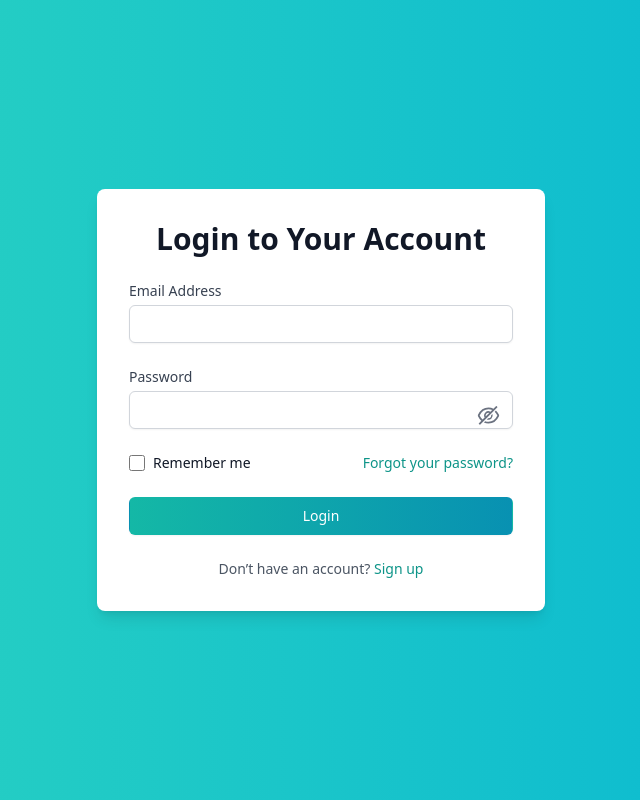
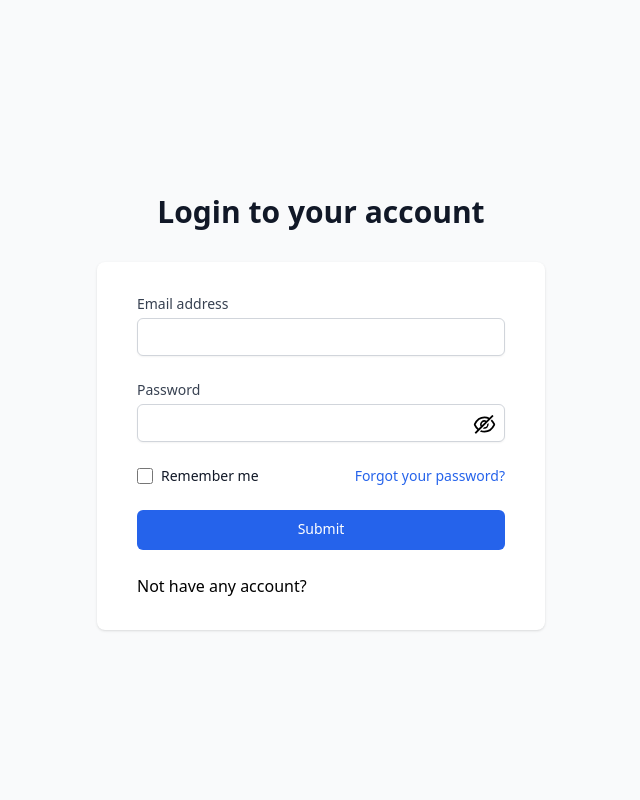
Before and after one commit to Vigneshkalvium/E-Commerce_follow_along, a React (Create React App) app in the folder frontend/: page /login in a window 1280 px wide. Shown: the whole page, without its empty margins (319-959 px from the left). Built offline with nearby package versions, Linux system fonts and the light colour scheme.

Commit message:
completed milestone 32

```diff
--- a/frontend/src/components/login/Login.jsx
+++ b/frontend/src/components/login/Login.jsx
@@ -1,44 +1,62 @@
 import { React, useState } from "react";
 import { AiOutlineEye, AiOutlineEyeInvisible } from "react-icons/ai";
-import { Link } from "react-router-dom";
-
+import styles from "../../styles/styles";
+import axios from 'axios';
+import { useDispatch } from 'react-redux';
+import { setemail } from "../../store/userActions";
+import { useNavigate } from "react-router-dom";
 const Login = () => {
+  const dispatch =useDispatch();
+const navigate =useNavigate();
 const [email, setEmail] = useState("");
   const [password, setPassword] = useState("");
   const [visible, setVisible] = useState(false);
-
-    const handleSubmit = (e) => {
+  const handleSubmit =async(e)=>{
     e.preventDefault();
-        console.log("Email:", email);
-        console.log("Password:", password);
+    try {
+      const response = await axios.post("http://localhost:8000/api/v2/user/login", { email, password });
+      console.log(response.data);
+          // Dispatch action to store email in Redux state
+          dispatch(setemail(email));
+          navigate("/");
+    } catch (error) {
+      console.error("There was an error logging in!", error);
+    }
   };
 
+
+
   return (
-        <div className="min-h-screen flex items-center justify-center bg-gradient-to-r from-teal-400 to-cyan-500 px-4 py-12">
-            <div className="max-w-md w-full bg-white rounded-lg shadow-lg p-8">
-                <h2 className="text-3xl font-extrabold text-center text-gray-900 mb-6">
-                    Login to Your Account
+    <div className="min-h-screen bg-gray-50 flex flex-col justify-center py-12 sm:px-6 lg:px-8">
+      <div className="sm:mx-auto sm:w-full sm:max-w-md">
+        <h2 className="mt-6 text-center text-3xl font-extrabold text-gray-900">
+          Login to your account
         </h2>
-                <form className="space-y-6" onSubmit={handleSubmit}>
+      </div>
+      <div className="mt-8 sm:mx-auto sm:w-full sm:max-w-md">
+        <div className="bg-white py-8 px-4 shadow sm:rounded-lg sm:px-10">
+          <form className="space-y-6" >
             <div>
               <label
                 htmlFor="email"
                 className="block text-sm font-medium text-gray-700"
               >
-                            Email Address
+                Email address
               </label>
               <div className="mt-1">
-                            <input
-                                type="email"
+                <input type="email"
                   name="email"
                   autoComplete="email"
                   required
                   value={email}
                   onChange={(e) => setEmail(e.target.value)}
-                                className="block w-full px-4 py-2 border border-gray-300 rounded-md shadow-sm placeholder-gray-400 focus:outline-none focus:ring-2 focus:ring-teal-500 focus:border-teal-500 sm:text-sm"
+                  className="appearance-none block w-full px-3 py-2 border
+                   border-gray-300 rounded-md shadow-sm placeholder-gray-400 focus:outline-none
+                    focus:ring-blue-500 focus:border-blue-500 sm:text-sm"
                 />
               </div>
             </div>
+
 
             <div>
               <label
@@ -48,38 +66,38 @@ const Login = () => {
                 Password
               </label>
               <div className="mt-1 relative">
-                            <input
-                                type={visible ? "text" : "password"}
+                <input  type={visible ? "text" : "password"}
                   name="password"
                   autoComplete="current-password"
                   required
                   value={password}
                   onChange={(e) => setPassword(e.target.value)}
-                                className="block w-full px-4 py-2 border border-gray-300 rounded-md shadow-sm placeholder-gray-400 focus:outline-none focus:ring-2 focus:ring-teal-500 focus:border-teal-500 sm:text-sm"
+                  className="appearance-none block w-full px-3 py-2 border
+                   border-gray-300 rounded-md shadow-sm placeholder-gray-400 focus:outline-none
+                    focus:ring-blue-500 focus:border-blue-500 sm:text-sm"
                 />
                   {visible ? (
                   <AiOutlineEye
-                                    className="absolute right-3 top-3 text-gray-500 cursor-pointer hover:text-gray-700"
+                    className="absolute right-2 top-2 cursor-pointer"
                     size={25}
                     onClick={() => setVisible(false)}
                   />
                 ) : (
                   <AiOutlineEyeInvisible
-                                    className="absolute right-3 top-3 text-gray-500 cursor-pointer hover:text-gray-700"
+                    className="absolute right-2 top-2 cursor-pointer"
                     size={25}
                     onClick={() => setVisible(true)}
                   />
                 )}
               </div>
             </div>
-
-                    <div className="flex items-center justify-between">
-                        <div className="flex items-center">
+            <div className={`${styles.noramlFlex} justify-between`}>
+              <div className={`${styles.noramlFlex}`}>
                 <input
+                  type="checkbox"
+                  name="remember-me"
                   id="remember-me"
-                                name="remember-me"
-                                type="checkbox"
-                                className="h-4 w-4 text-teal-600 focus:ring-teal-500 border-gray-300 rounded"
+                  className="h-4 w-4 text-blue-600 focus:ring-blue-500 border-gray-300 rounded"
                 />
                 <label
                   htmlFor="remember-me"
@@ -90,33 +108,33 @@ const Login = () => {
               </div>
               <div className="text-sm">
                 <a
-                                href="/forgot-password"
-                                className="font-medium text-teal-600 hover:text-teal-500"
+                  href=".forgot-password"
+                  className="font-medium text-blue-600 hover:text-blue-500"
                 >
                   Forgot your password?
                 </a>
               </div>
             </div>
-
+            <div>
               <button
-                        type="submit"
-                        className="w-full flex justify-center py-2 px-4 border border-transparent rounded-md shadow-sm text-sm font-medium text-white bg-gradient-to-r from-teal-500 to-cyan-600 hover:from-teal-600 hover:to-cyan-700 focus:outline-none focus:ring-2 focus:ring-offset-2 focus:ring-teal-500"
+                type="submit" onSubmit={handleSubmit}
+                className="group relative w-full h-[40px] flex justify-center py-2 px-4 border border-transparent text-sm font-medium rounded-md text-white bg-blue-600 hover:bg-blue-700"
               >
-                        Login
+                Submit
               </button>
-
-                    <div className="mt-6 text-center">
-                        <p className="text-sm text-gray-600">
-                            Don’t have an account?{' '}
-                            <Link to="/signup" className="font-medium text-teal-600 hover:text-teal-500">
-                                Sign up
-                            </Link>
-                        </p>
+            </div>
+            <div className={`${styles.noramlFlex} w-full`}>
+              <h4>Not have any account?</h4>
+              {/* <Link to="/sign-up" className="text-blue-600 pl-2">
+                Sign Up
+              </Link> */}
               </div>
           </form>
         </div>
       </div>
-    );
-};
+    </div>
+     )
+    }
 
-export default Login;
+
+    export default Login
--- a/frontend/src/pages/SelectAddress.jsx
+++ b/frontend/src/pages/SelectAddress.jsx
@@ -2,6 +2,7 @@
 import React, { useState, useEffect } from 'react';
 import Nav from '../components/Navbar';
 import { useNavigate } from 'react-router-dom';
+import { useSelector } from 'react-redux';
 
 const SelectAddress = () => {
     const [addresses, setAddresses] = useState([]);
@@ -9,10 +10,10 @@ const SelectAddress = () => {
     const [error, setError] = useState(null);
     const navigate = useNavigate();
 
-    const userEmail = 'vipvignesh@gmail.com';
-
+    const userEmail = useSelector((state) => state.user.email);
 
     useEffect(() => {
+        if (!userEmail) return;
         const fetchAddresses = async () => {
             try {
                 const response = await fetch(`http://localhost:8000/api/v2/user/addresses?email=${encodeURIComponent(userEmail)}`);
--- a/frontend/src/pages/cart.jsx
+++ b/frontend/src/pages/cart.jsx
@@ -3,6 +3,7 @@ import NavBar from '../components/Navbar';
 
 import { useState, useEffect,  } from 'react';
 import { useNavigate } from 'react-router-dom';
+import { useSelector } from 'react-redux';
 
 const Cart = () => {
 
@@ -12,9 +13,10 @@ const Cart = () => {
     const handlePlaceOrder = () => {
         navigate('/select-address');
     }
-
+    const email = useSelector((state) => state.user.email);
     useEffect(() => {
-        fetch(`http://localhost:8000/api/v2/product/cartproducts?email=${'vipvignesh@gmail.com'}`)
+        if (!email) return;
+        fetch(`http://localhost:8000/api/v2/product/cartproducts?email=${'email.com'}`)
           .then((res) => {
             if (!res.ok) {
               throw new Error(`HTTP error! status: ${res.status}`);
@@ -26,28 +28,10 @@ const Cart = () => {
             console.log("Products fetched:", data.cart);
           })
 
-          // {
-          //   "quantity": 2,
-          //   "productId": {
-          //     "_id": "123",
-          //     "name": "Laptop",   //product.productId.name
-          //     "price": 50000
-          //   }
-          // }
-
-          // into:
-
-          // {
-          //   "quantity": 2,
-          //   "_id": "123",
-          //   "name": "Laptop",   //product.name
-          //   "price": 50000
-          // }
-
           .catch((err) => {
             console.error(" Error fetching products:", err);
           });
-      }, []);
+      }, [email]);
 
       console.log("Products:", products);
 
--- a/frontend/src/pages/createAddress.jsx
+++ b/frontend/src/pages/createAddress.jsx
@@ -2,10 +2,11 @@ import React, { useState } from "react";
 import axios from "axios";
 import { useNavigate } from "react-router-dom";
 import Nav from "../components/Navbar";
+import { useSelector } from "react-redux";
 
 const CreateAddress = () => {
     const navigate = useNavigate();
-
+    const email = useSelector((state) => state.user.email);
     const [country, setCountry] = useState("");
     const [city, setCity] = useState("");
     const [address1, setAddress1] = useState("");
--- a/frontend/src/pages/myProducts.jsx
+++ b/frontend/src/pages/myProducts.jsx
@@ -1,18 +1,18 @@
 import React, { useEffect, useState } from "react";
 import MyProduct from "../components/MyProducts/myproduct";
 import Navbar from "../components/Navbar";
-
+import { useSelector } from "react-redux";
 export default function MyProducts() {
     const [products, setProducts] = useState([]);
     const [loading, setLoading] = useState(true);
     const [error, setError] = useState(null);
-    const email = "vipvignesh@gmail.com";
+    const email = useSelector((state) => state.user.email); // Get the email from Redux store
 
-    console.log(email);
 
 
 
     useEffect(() => {
+        if (!email) return;
         fetch(`http://localhost:8000/api/v2/product/my-products?email=${email}`)
             .then((res) => {
                 if (!res.ok) {
--- a/frontend/src/pages/myorders.jsx
+++ b/frontend/src/pages/myorders.jsx
@@ -1,14 +1,16 @@
 import React, { useState, useEffect } from 'react';
 import axios from 'axios';
 import Nav from '../components/Navbar'
+import { useSelector } from 'react-redux';
 
 const MyOrdersPage = () => {
     const [orders, setOrders] = useState([]);
-    const email = 'vipvignesh@gmail.com';
+    const email = useSelector((state) => state.user.email); // Get the email from Redux store
     const [loading, setLoading] = useState(false);
     const [error, setError] = useState('');
 
     const fetchOrders = async () => {
+        if (!email) return;
         try {
             setLoading(true);
             setError('');
--- a/frontend/src/pages/productDetails.jsx
+++ b/frontend/src/pages/productDetails.jsx
@@ -4,14 +4,14 @@ import axios from "axios";
 import Nav from "../components/Navbar";
 import { IoIosAdd } from "react-icons/io";
 import { IoIosRemove } from "react-icons/io";
-
+import { useSelector } from "react-redux";
 export default function ProductDetails() {
 	const { id } = useParams();
 	const [product, setProduct] = useState(null);
 	const [loading, setLoading] = useState(true);
 	const [error, setError] = useState(null);
 	const [quantity, setQuantity] = useState(1);
-	const email= "vipvignesh@gmail.com";
+	const email= useSelector((state) => state.user.email);
 
 	useEffect(() => {
 		const fetchProduct = async () => {
--- a/frontend/src/pages/profile.jsx
+++ b/frontend/src/pages/profile.jsx
@@ -2,9 +2,11 @@ import React, { useEffect, useState } from "react";
 import AddressCard from "../components/AddressCard";
 import NavBar from "../components/Navbar";
 import { useNavigate } from "react-router-dom";
+import { useSelector } from "react-redux";
 
 export default function Profile() {
 	const navigate = useNavigate();
+	const email = useSelector((state) => state.user.email); // Get the email from Redux store
 	const [personalDetails, setPersonalDetails] = useState({
 		name: "",
 		email: "",
@@ -15,8 +17,9 @@ export default function Profile() {
 	const [addresses, setAddresses] = useState([]);
 
 	useEffect(() => {
+		if (!email) return;
 		fetch(
-			`http://localhost:8000/api/v2/user/profile?email=${"vipvignesh@gmail.com"}`,
+			`http://localhost:8000/api/v2/user/profile?email=${"email"}`,
 			{
 				method: "GET",
 			}
```
Also changed, not shown: 1 other file (tests, documents, lock files or other folders). Lines whose indentation alone changed are shown as unchanged.
